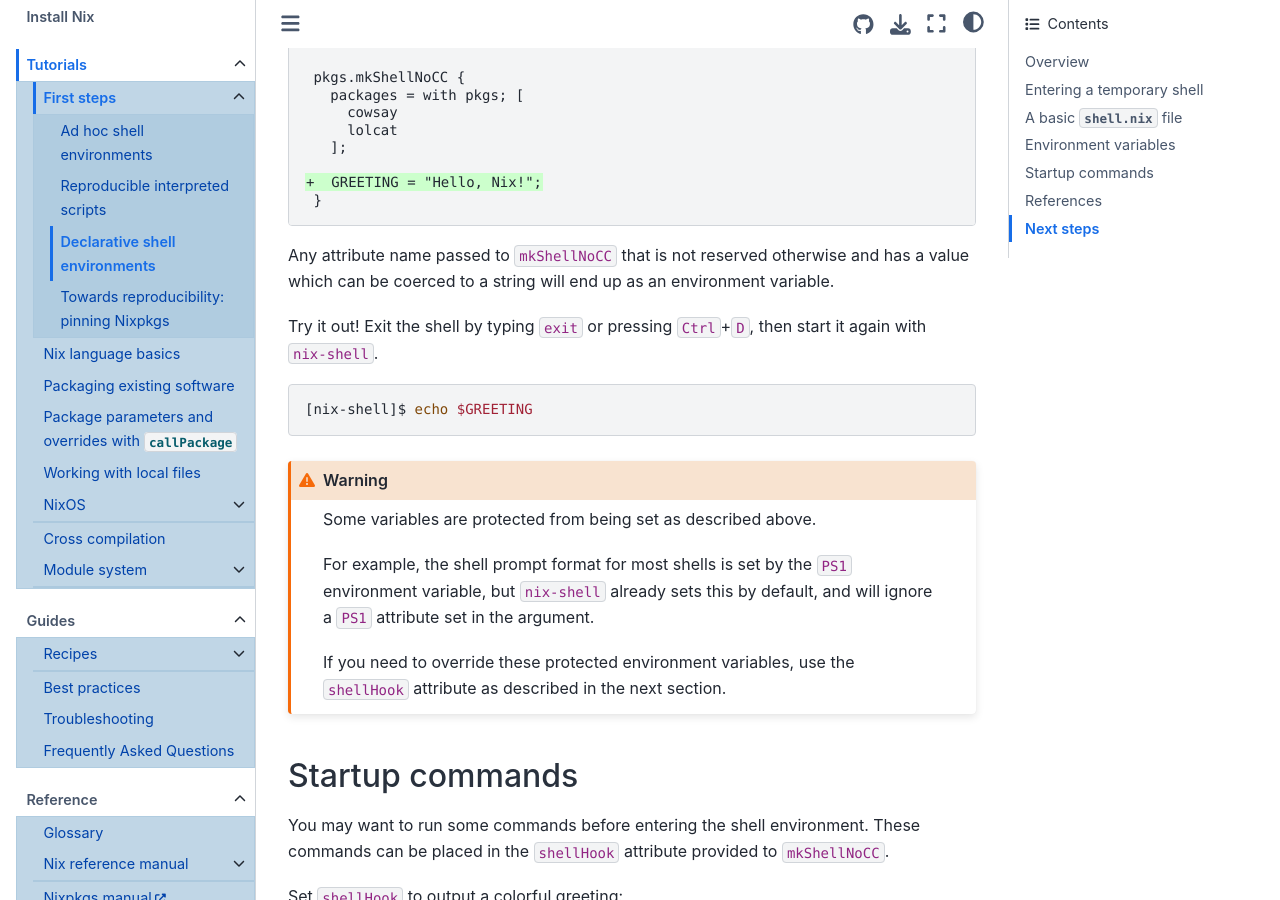
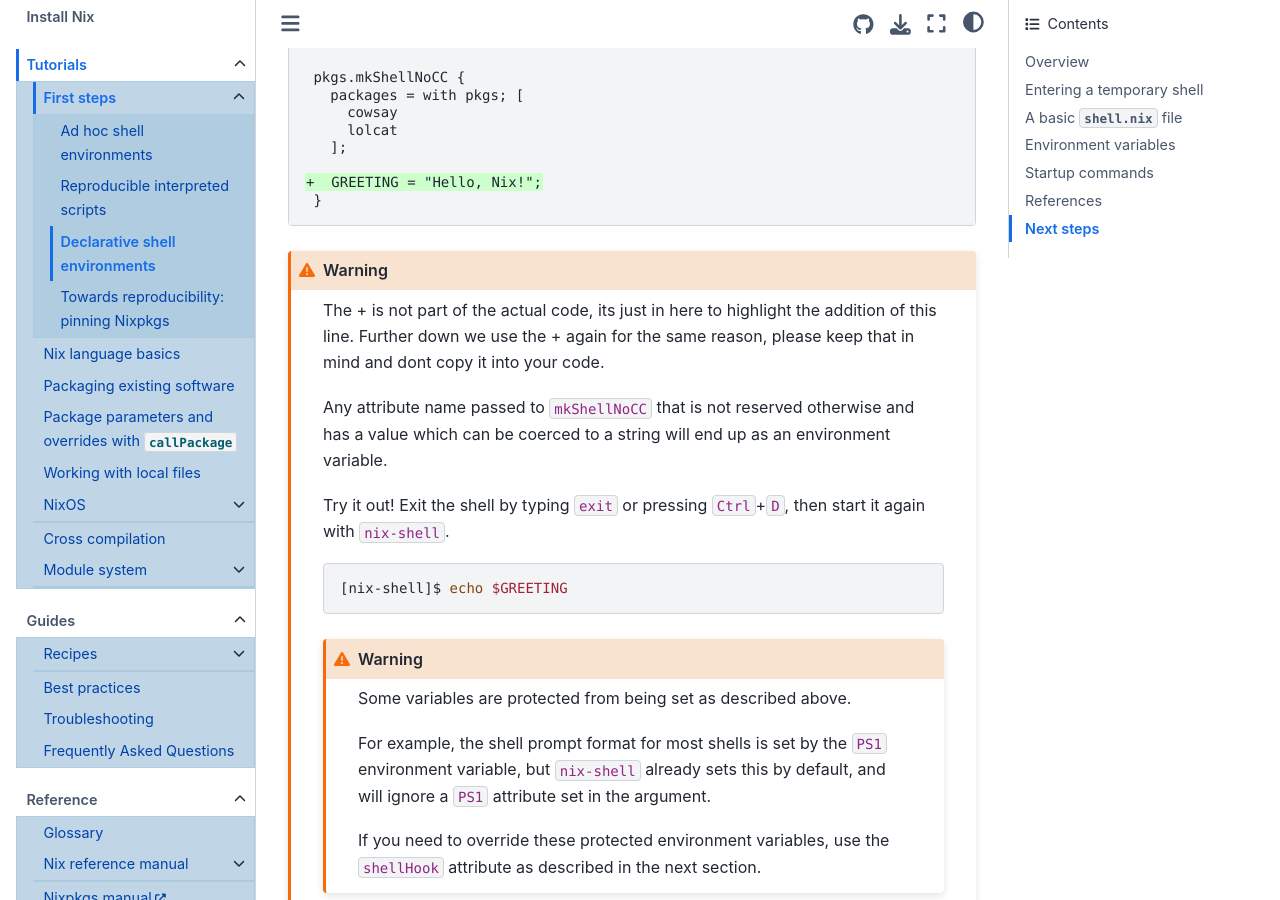
Before and after one commit to NixOS/nix.dev, a Sphinx documentation site: the page built from source/tutorials/first-steps/declarative-shell.md, in a window 1280 px wide and 900 px high, scrolled down 2317 px. Built offline with Sphinx 7.4.7 and the Sphinx Book theme 1.1.4, drawn with Linux system fonts in a browser that asks for light colours.

Commit message:
Update declarative-shell.md
Added a warning to show that the + is not part of the actual code. So that users wouldnt get an error message because of that.

````diff
--- a/source/tutorials/first-steps/declarative-shell.md
+++ b/source/tutorials/first-steps/declarative-shell.md
@@ -116,6 +116,8 @@
 +  GREETING = "Hello, Nix!";
  }
 ```
+:::{warning}
+The + is not part of the actual code, its just in here to highlight the addition of this line. Further down we use the + again for the same reason, please keep that in mind and dont copy it into your code.
 
 Any attribute name passed to `mkShellNoCC` that is not reserved otherwise and has a value which can be coerced to a string will end up as an environment variable.
 
````
